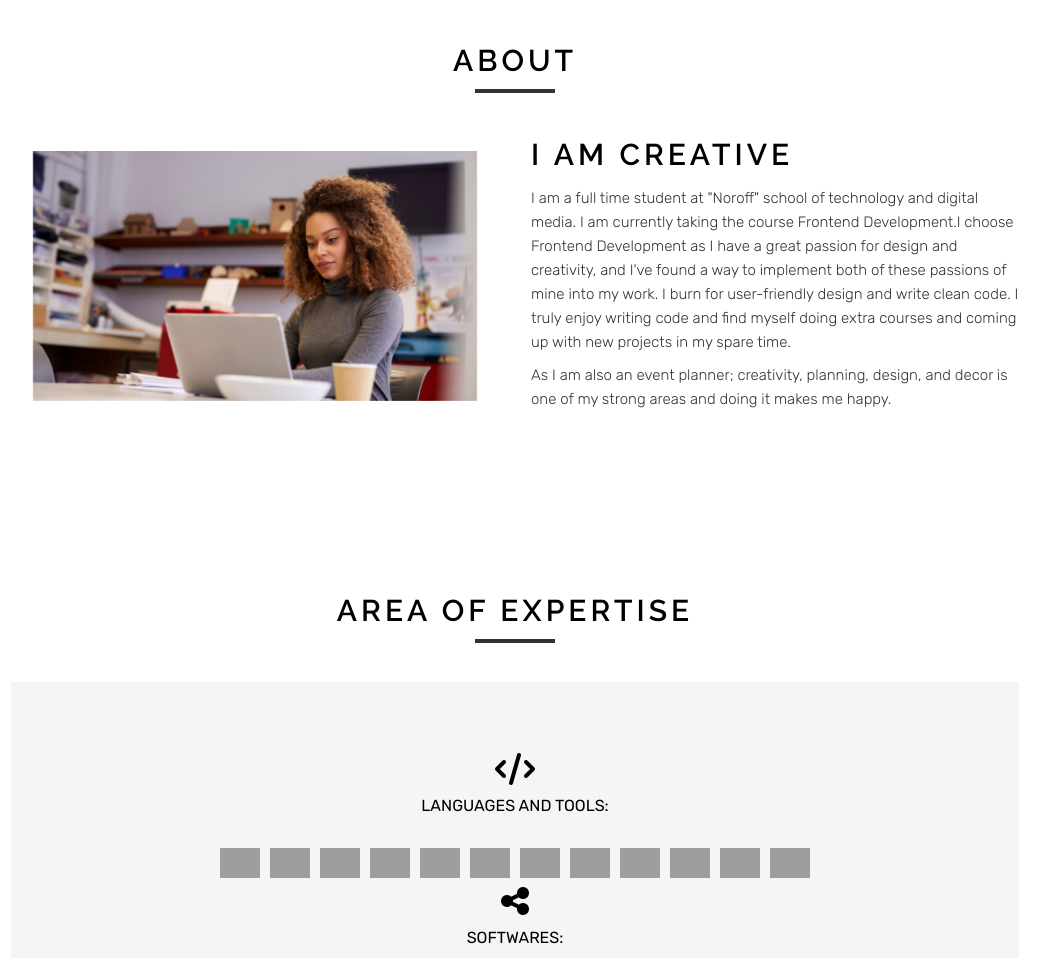
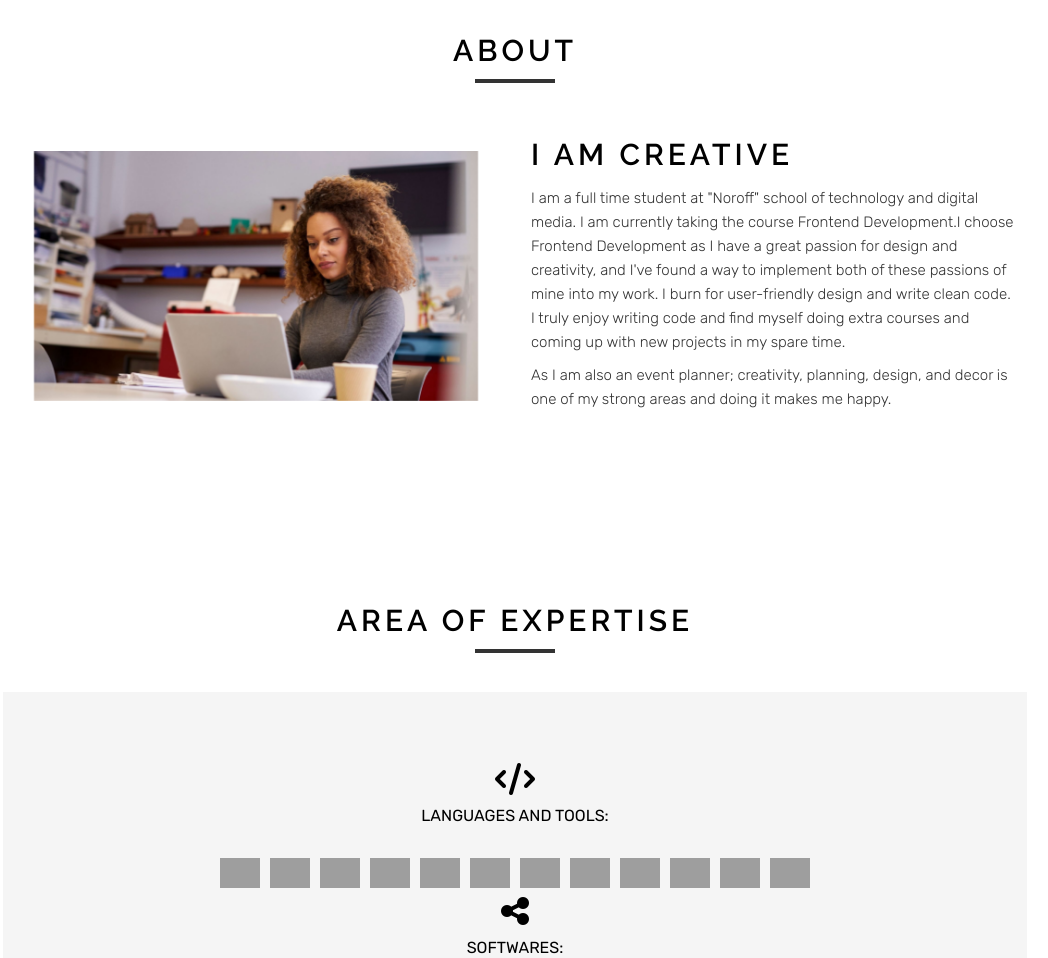
Before and after one commit to sabaFitwi/portfolio2, a plain HTML site: page index.html in a window 1280 px wide. Shown: the part 860-1818 px from the top of the page, without its empty margins (125-1173 px from the left). Drawn offline with Linux system fonts and the light colour scheme; grey boxes are pictures that could not be loaded.

Commit message:
update css

```diff
--- a/css/media.css
+++ b/css/media.css
@@ -63,6 +63,7 @@
     align-items: center;
     max-width: 80%;
     margin: 0 auto;
+    padding: 10px;
   }
 
   .web-tools {
--- a/css/style.css
+++ b/css/style.css
@@ -25,7 +25,7 @@ body {
   font-family: var(--smallFont);
   position: relative;
   overflow: hidden;
-  padding: 10px;
+
 }
 h1 {
   font-size: 40px;
```
